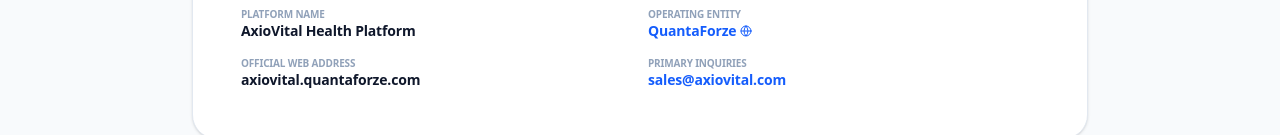
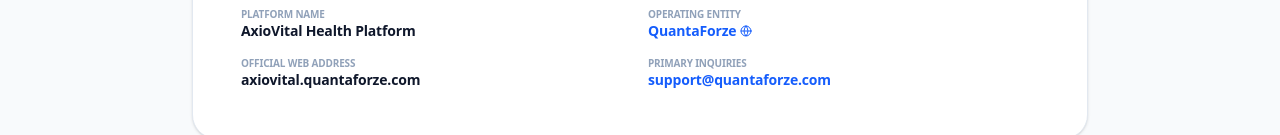
Before and after one commit to somraj-dev/website, a Next.js app: page /about in a window 1280 px wide. Shown: the part 710-845 px from the top of the page. Built offline with nearby package versions, Linux system fonts and the light colour scheme.

Commit message:
fix(contact): update official contact email address to support@quantaforze.com

```diff
--- a/src/app/about/page.tsx
+++ b/src/app/about/page.tsx
@@ -80,8 +80,9 @@
             <div>
               <span className="text-slate-400 block uppercase text-[10px]">Primary Inquiries</span>
               <Link href="/contact" className="text-blue-600 text-sm font-bold hover:underline">
-                sales@axiovital.com
+                support@quantaforze.com
               </Link>
+
             </div>
           </div>
         </div>
--- a/src/app/config.ts
+++ b/src/app/config.ts
@@ -25,10 +25,11 @@
 
     ],
     contactPoint: {
-      contactType: "sales",
-      email: "sales@axiovital.com",
-      supportEmail: "support@axiovital.quantaforze.com"
+      contactType: "customer support",
+      email: "support@quantaforze.com",
+      supportEmail: "support@quantaforze.com"
     }
+
   },
 
 
--- a/src/app/contact/ContactView.tsx
+++ b/src/app/contact/ContactView.tsx
@@ -27,7 +27,8 @@
           <div className="space-y-4 text-sm font-semibold text-slate-700">
             <div className="flex items-center gap-3">
               <Mail className="h-5 w-5 text-blue-600" />
-              <span>sales@axiovital.com</span>
+              <span>support@quantaforze.com</span>
+
             </div>
             <div className="flex items-center gap-3">
               <Phone className="h-5 w-5 text-blue-600" />
--- a/src/app/support/SupportView.tsx
+++ b/src/app/support/SupportView.tsx
@@ -66,7 +66,8 @@
     { title: "Hospital Enterprise Support", desc: "Dedicated SLA engineering team for enterprise hospital systems.", icon: Building2, detail: "Dedicated SLA" },
     { title: "Emergency Assistance", desc: "Priority hotline for critical hospital platform downtime.", icon: HeartPulse, detail: "Instant Response" },
     { title: "Live Chat Support", desc: "Instant chat with an AxioVital support specialist.", icon: MessageSquare, detail: "Average wait: < 2 mins" },
-    { title: "Email Support", desc: "Send detailed inquiries directly to support@axiovital.quantaforze.com.", icon: FileText, detail: "Response in < 2 hrs" },
+    { title: "Email Support", desc: "Send detailed inquiries directly to support@quantaforze.com.", icon: FileText, detail: "Response in < 2 hrs" },
+
     { title: "Community Forum", desc: "Connect with healthcare admins and doctors in our forum.", icon: Users, detail: "Peer Support" },
   ];
 
```
